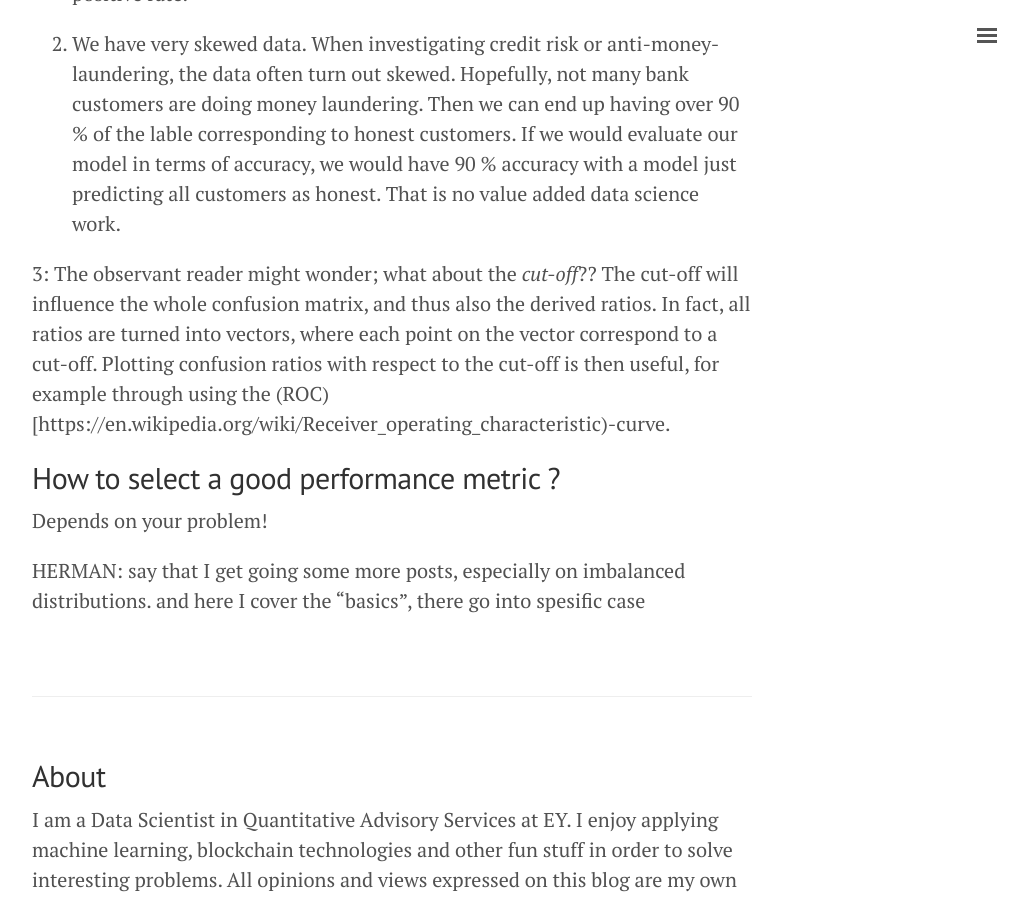
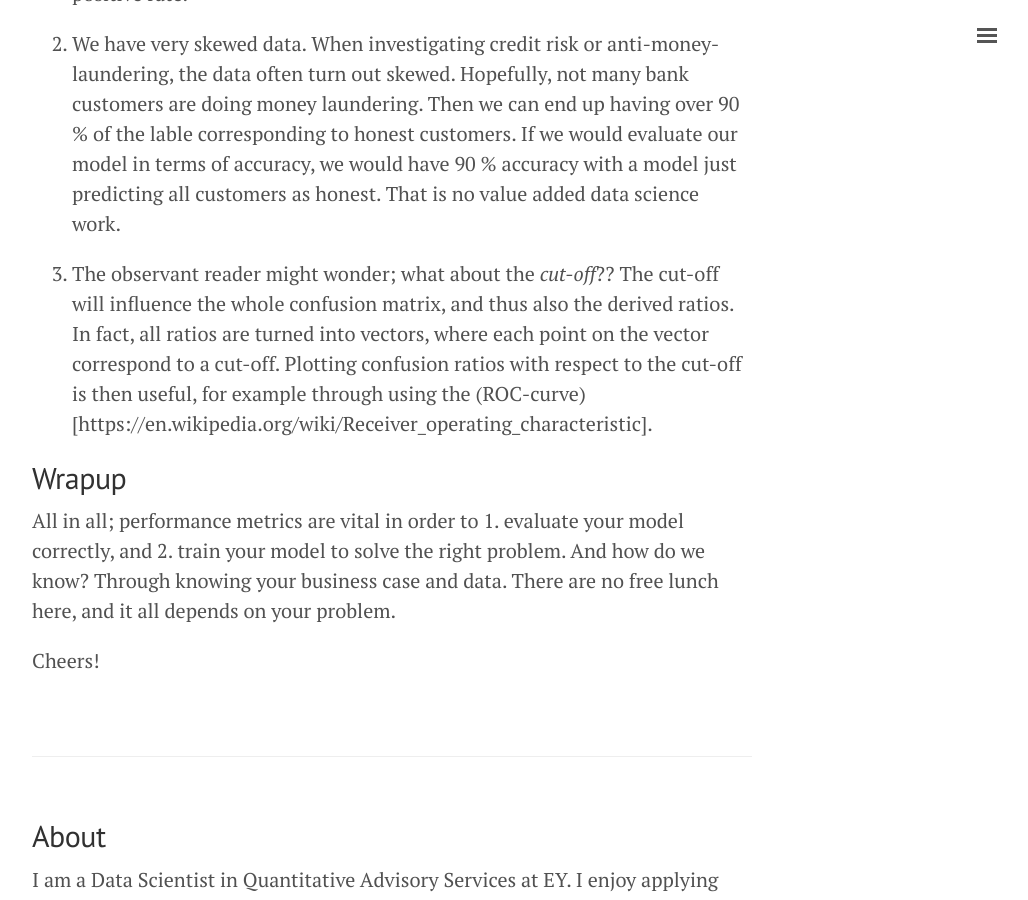
Before and after one commit to herman-hellenes/herman-hellenes.github.io, a Jekyll site: the page built from undone_posts/2017-08-28-Classification-Measure-Performance.md, in a window 1280 px wide and 900 px high, scrolled down 3642 px. Shown: the whole window, without its empty margins (248-1276 px from the left). Built offline with Jekyll 4.4.1, drawn with Linux system fonts in a browser that asks for light colours; nearby versions of some CDN libraries; comment, search, counter and statistics services are not loaded; some of the changed text lies outside the part shown.

Commit message:
Update 2017-08-28-Classification-Measure-Performance.md

```diff
--- a/undone_posts/2017-08-28-Classification-Measure-Performance.md
+++ b/undone_posts/2017-08-28-Classification-Measure-Performance.md
@@ -23,7 +23,7 @@
 In this post, we will keep the Feynman quote in mind when investigating the performance metrics of classification models. Binary
 classification models, to be precise, in a supervised learning context. Such models are rather intuitive and well suited to problems we often face in both business and academia.
 
-## Basics of evaluation - the Confusion Matrix
+## Evaluation 101 - the Confusion Matrix
 First of all, a binary classification problem is simply attempt labeling each of your observations into two classes. As a practical example, say you are working for an insurance firm. You observe that the churn is high on a certain product, without there being some very obious reason for this. Given that you have access to relevant data of your customer, you can construct a model that predicts that the current costumers will leave your firm, or not. This should then be used to do some action; for instance to call up the clients with a high chance of leaving and offer them a lower price. Note: in this situation it is useful to account for the expected return from the customer as well as numerous other details, but that is another story.
 
 
@@ -39,9 +39,9 @@
 
 The above figure represents the *confusion matrix*, which summarize up the outcome of our the binary classification problem. Note that we often deal with a model that outputs a range, instead of binary outcomes. The range then represent how likely the model consider a certain lable to be correct. Let's choose this range to be between 0 and 1. In order to match this with a binary label, we have to introduce a *cut-off*. For example, we can say that all outputs above 0.5 correspond to the positive label, and below correspond to the negative. Thus we have a new dimension to our problem; the cut-off. The cut-off will change the whole confusion matrix, raising and lowering the bar.
 
-## Performance measures based on the confusion matrix
+## How to choose the right performance metrics?
 
-Back to the confusion matrix; say we try to test the model with 100 positive observations, and 100 negative observations. In total we then deal with 200 unseen observations, that for example can be consumers like George as in the figure above. Now things are becoming interesting, since we will need a lot of observations (often it is required much more than 200) to find anything statistical significant about our model performance. Let's consider the following result
+Let's do an example. Say we try to test the model with 100 positive observations, and 100 negative observations. In total we then deal with 200 unseen observations, that for example can be consumers like George as in the figure above. Now things are becoming interesting, since we will need a lot of observations (often it is required much more than 200) to find anything statistical significant about our model performance. Let's consider the following result
 
 <p align="center">
   <img width="300" height="200" src="/figs/classification_measure/conf_matrix_1.png">
@@ -55,12 +55,10 @@
 
 2. We have very skewed data. When investigating credit risk or anti-money-laundering, the data often turn out skewed. Hopefully, not many bank customers are doing money laundering. Then we can end up having over 90 % of the lable corresponding to honest customers. If we would evaluate our model in terms of accuracy, we would have 90 % accuracy with a model just predicting all customers as honest. That is no value added data science work.
 
-3: The observant reader might wonder; what about the *cut-off*?? The cut-off will influence the whole confusion matrix, and thus also the derived ratios. In fact, all ratios are turned into vectors, where each point on the vector correspond to a cut-off. Plotting confusion ratios with respect to the cut-off is then useful, for example through using the (ROC)[https://en.wikipedia.org/wiki/Receiver_operating_characteristic)-curve.
+3. The observant reader might wonder; what about the *cut-off*?? The cut-off will influence the whole confusion matrix, and thus also the derived ratios. In fact, all ratios are turned into vectors, where each point on the vector correspond to a cut-off. Plotting confusion ratios with respect to the cut-off is then useful, for example through using the (ROC-curve)[https://en.wikipedia.org/wiki/Receiver_operating_characteristic].
 
-## How to select a good performance metric ?
+## Wrapup
 
-Depends on your problem!
+All in all; performance metrics are vital in order to 1. evaluate your model correctly, and 2. train your model to solve the right problem. And how do we know? Through knowing your business case and data. There are no free lunch here, and it all depends on your problem.
 
-
-
-HERMAN: say that I get going some more posts, especially on imbalanced distributions. and here I cover the "basics", there go into spesific case
+Cheers!
```
